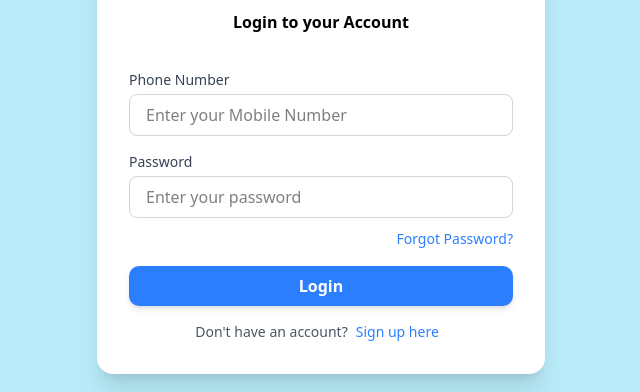
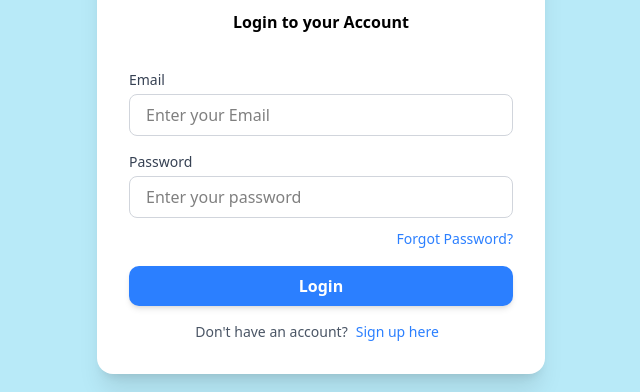
Before and after one commit to Flashl3opard/Washify, a Next.js app: page /Login in a window 1280 px wide. Shown: the part 260-652 px from the top of the page, without its empty margins (319-959 px from the left). Built offline with nearby package versions, Linux system fonts and the light colour scheme.

Commit message:
Added useState in login route

```diff
--- a/app/Login/page.tsx
+++ b/app/Login/page.tsx
@@ -1,6 +1,31 @@
-import React from "react";
+"use client";
+import React, { useState } from "react";
 
 const LoginPage = () => {
+  const [email, setEmail] = useState<string>("");
+  const [pass, setPass] = useState<string>("");
+  const [pending, setPending] = useState(false);
+
+  const handleSubmit = async (e: React.FormEvent) => {
+    e.preventDefault();
+    setPending(true);
+
+    const res = await fetch("/api/auth/login", {
+      method: "POST",
+      headers: { "Content-Type": "application/json" },
+      body: JSON.stringify({ email, pass }),
+    });
+
+    const data = await res.json();
+    setPending(false);
+
+    if (!res.ok) {
+      console.error(data.message);
+    } else {
+      console.log("Logged in successfully");
+    }
+  };
+
   return (
     <div className="min-h-screen flex items-center justify-center p-4">
       <div className="w-full max-w-md bg-white rounded-2xl shadow-xl p-8 space-y-6">
@@ -12,16 +37,19 @@ const LoginPage = () => {
           Login to your Account
         </h2>
 
-        <div className="space-y-4">
+        <form onSubmit={handleSubmit} className="space-y-4">
           <div>
             <label className="block text-sm font-medium text-gray-700 mb-1">
-              Phone Number
+              Email
             </label>
             <input
-              inputMode="numeric"
-              pattern="\d*"
+              type="email"
+              value={email}
+              onChange={(e) => setEmail(e.target.value)}
               className="w-full px-4 py-2 rounded-md border border-gray-300 focus:outline-none focus:ring-2 focus:ring-blue-400"
-              placeholder="Enter your Mobile Number"
+              placeholder="Enter your Email"
+              disabled={pending}
+              required
             />
           </div>
 
@@ -31,8 +59,12 @@ const LoginPage = () => {
             </label>
             <input
               type="password"
+              value={pass}
+              onChange={(e) => setPass(e.target.value)}
               className="w-full px-4 py-2 rounded-md border border-gray-300 focus:outline-none focus:ring-2 focus:ring-blue-400"
               placeholder="Enter your password"
+              disabled={pending}
+              required
             />
             <div className="text-right mt-2">
               <a
@@ -44,17 +76,21 @@ const LoginPage = () => {
             </div>
           </div>
 
-          <button className="w-full py-2 px-4 bg-blue-500 text-white font-semibold rounded-lg shadow-md hover:bg-blue-600 transition duration-300">
-            Login
+          <button
+            type="submit"
+            disabled={pending}
+            className="w-full py-2 px-4 bg-blue-500 text-white font-semibold rounded-lg shadow-md hover:bg-blue-600 transition duration-300 disabled:opacity-50"
+          >
+            {pending ? "Logging in..." : "Login"}
           </button>
 
           <p className="text-center text-sm text-gray-600">
             Don't have an account?
-            <a href="/Signup" className="text-blue-500 hover:underline m-2">
+            <a href="/signup" className="text-blue-500 hover:underline m-2">
               Sign up here
             </a>
           </p>
-        </div>
+        </form>
       </div>
     </div>
   );
--- a/app/Signup/page.tsx
+++ b/app/Signup/page.tsx
@@ -1,5 +1,6 @@
 "use client";
 import React, { useState } from "react";
+import { useRouter } from "next/navigation";
 
 const Page = () => {
   const [form, setForm] = useState({
@@ -9,6 +10,7 @@ const Page = () => {
     pass: "",
   });
   const [pending, setPending] = useState(false);
+  const router = useRouter();
 
   const handleSubmit = async (e: React.FormEvent) => {
     e.preventDefault();
@@ -21,14 +23,13 @@ const Page = () => {
     });
 
     const data = await res.json();
-    console.log("Server response:", data);
-
     setPending(false);
 
     if (!res.ok) {
       console.log(data.message);
     } else {
       console.log("User registered successfully");
+      router.push("/login");
     }
   };
 
@@ -120,7 +121,7 @@ const Page = () => {
 
         <p className="text-center text-sm text-gray-600">
           Already have an account?
-          <a href="/Login" className="text-blue-500 hover:underline m-2">
+          <a href="/login" className="text-blue-500 hover:underline m-2">
             Login here
           </a>
         </p>
```
